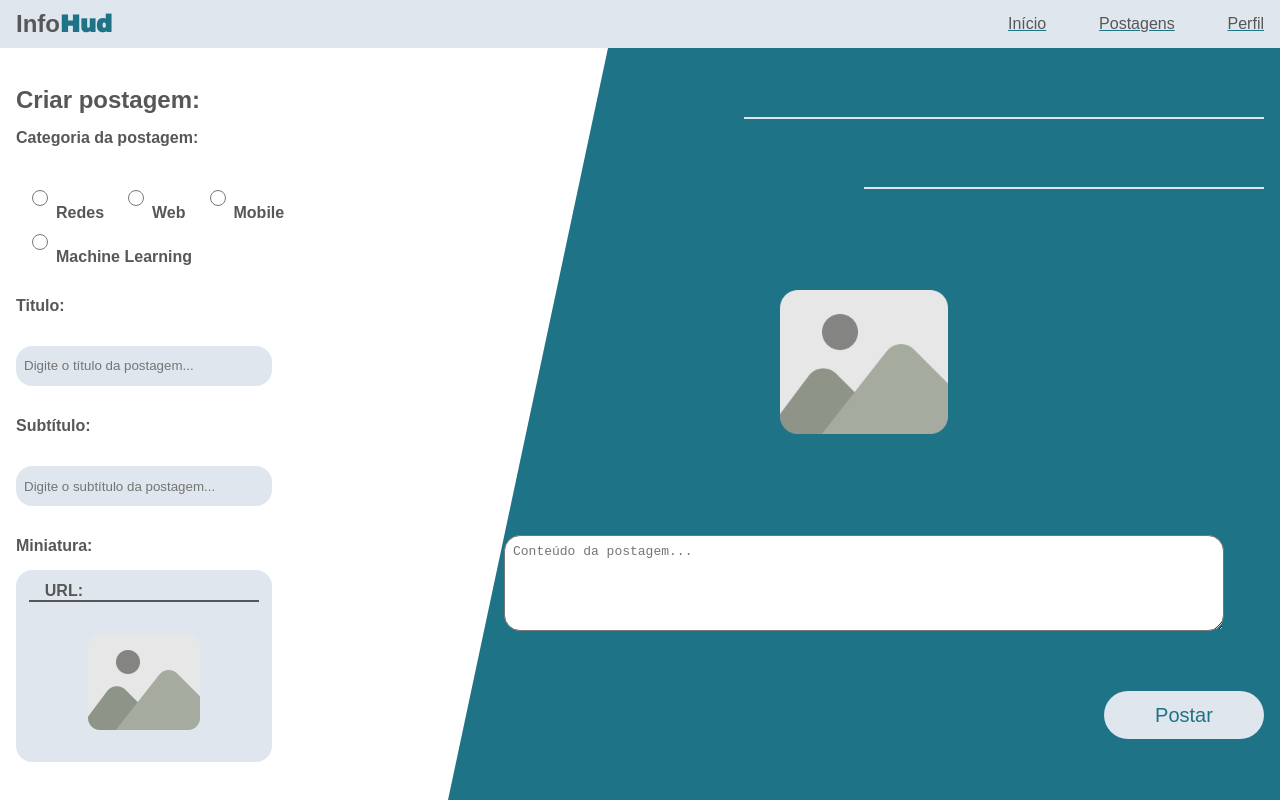
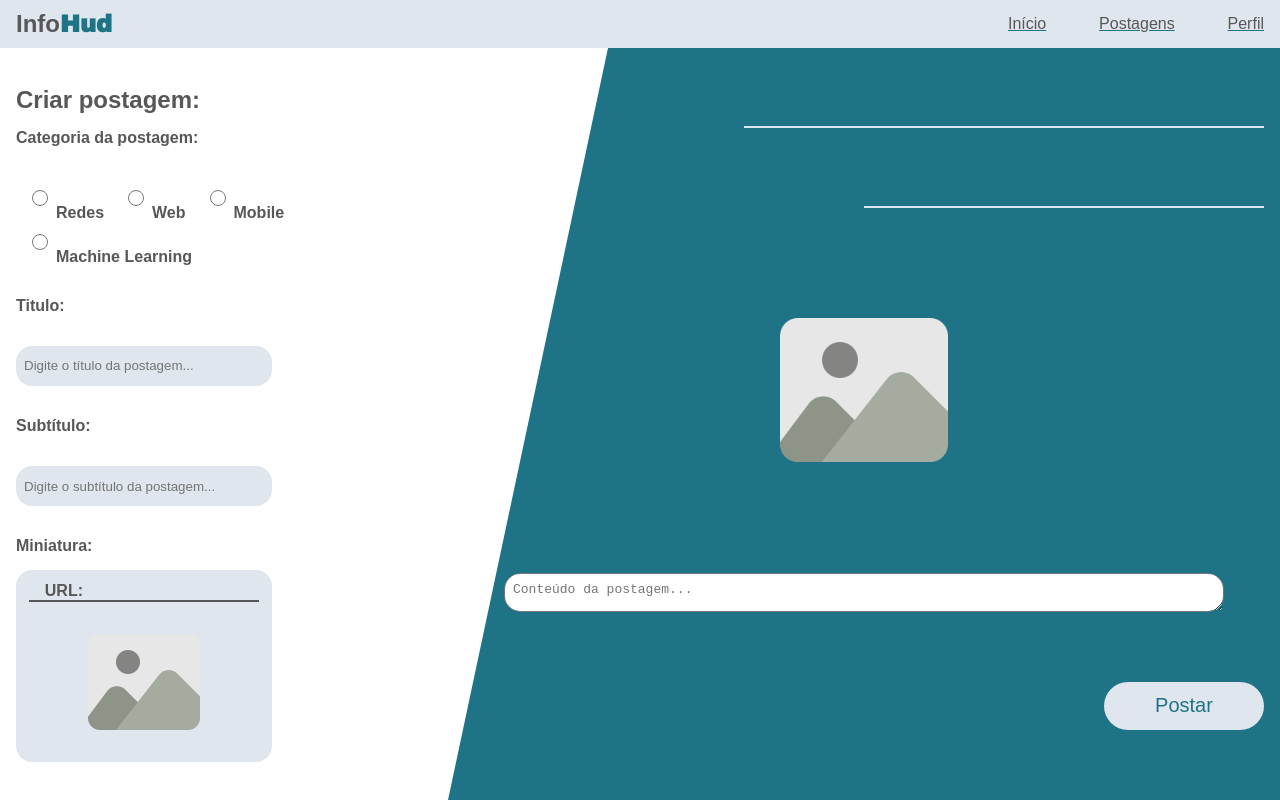
Before and after one commit to Sr-Alex/InfoHud, a React (Vite) app: page /postagens/criar in a window 1280 px wide. Built offline with nearby package versions, Linux system fonts and the light colour scheme.

Commit message:
Correção no CSS do elemento textarea da página de criação de postagens.

```diff
--- a/src/routes/CriacaoPage/CriarPostPage.css
+++ b/src/routes/CriacaoPage/CriarPostPage.css
@@ -108,10 +108,11 @@
 
 #conteudo textarea {
     display: block;
-    width: 90%; min-height: 2rem;
+    width: 90%;
+    max-height: 16rem;
     margin: 1rem auto; padding: .5rem .5rem 1rem .5rem;
 
-    overflow-y: hidden;
+    overflow-y: auto;
 
     color: var(--IH-gray);
     font-size: 1em;
@@ -154,10 +155,12 @@
         width: 65%; height: 100%;
 
         background: none;
+
+        overflow-y: auto;
     }
 
     #conteudo textarea {
-        min-height: 6rem;
+        height: auto;
     }
 
     #conteudo #previewTitulo {
```
